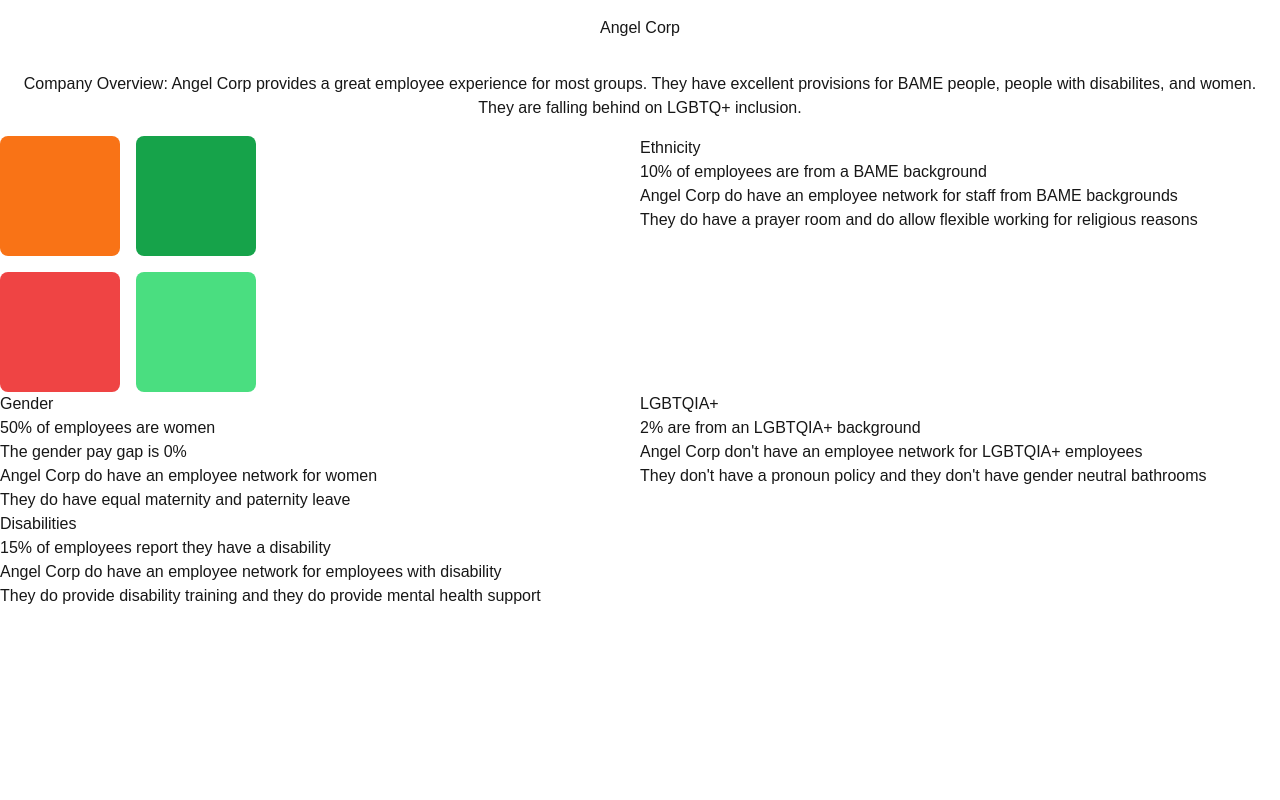
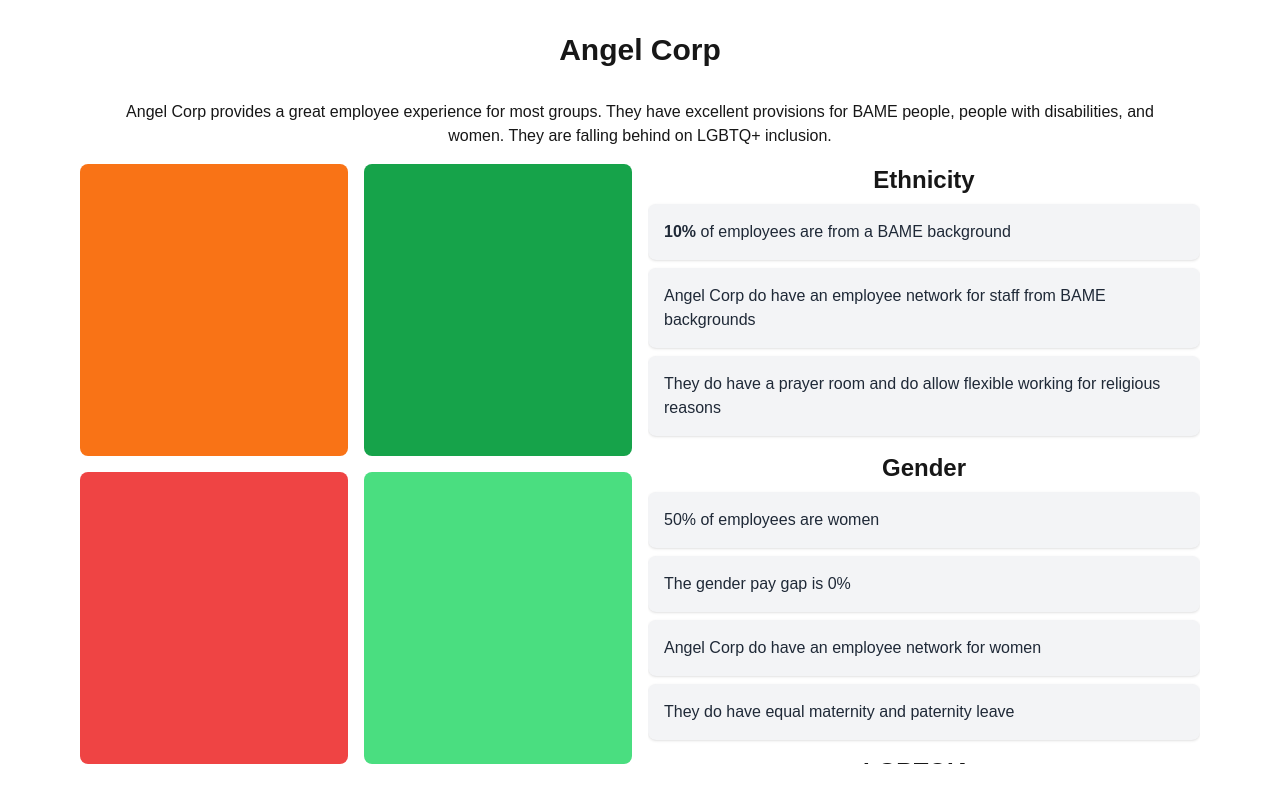
Before and after one commit to natashabuckham/dei-dashboard, a Next.js app: page /companies/1 in a window 1280 px wide. Built offline with nearby package versions, Linux system fonts and the light colour scheme.

Commit message:
style: tailwind for company page

```diff
--- a/app/companies/[id]/page.tsx
+++ b/app/companies/[id]/page.tsx
@@ -1,71 +1,159 @@
+import React from "react";
+
 const CompanyProfile = () => {
-
   const angelCorp = {
     companyName: "Angel Corp",
-    overview: "Angel Corp provides a great employee experience for most groups. They have excellent provisions for BAME people, people with disabilites, and women. They are falling behind on LGBTQ+ inclusion.",
+    overview:
+      "Angel Corp provides a great employee experience for most groups. They have excellent provisions for BAME people, people with disabilities, and women. They are falling behind on LGBTQ+ inclusion.",
     ethnicityRanking: 5,
     genderRanking: 10,
     lgbtqRanking: 2,
     disabilityRanking: 7,
-    ethnicityStats: {percentageEmployees: 10, employeeNetwork: true, prayerRoom: true, holidays: true},
-    genderStats: {percentageEmployees: 50, payGap: 0, employeeNetwork: true, equalMatPatLeave: true},
-    lgbtqStats: {percentageEmployees: 2, employeeNetwork: false, pronounPolicy: false, genderNeutralBathrooms: false},
-    disabilityStats: {percentageEmployees: 15, employeeNetwork: true, disabilityTraining: true, mentalHealthSupport: true}
-}
+    ethnicityStats: {
+      percentageEmployees: 10,
+      employeeNetwork: true,
+      prayerRoom: true,
+      holidays: true,
+    },
+    genderStats: {
+      percentageEmployees: 50,
+      payGap: 0,
+      employeeNetwork: true,
+      equalMatPatLeave: true,
+    },
+    lgbtqStats: {
+      percentageEmployees: 2,
+      employeeNetwork: false,
+      pronounPolicy: false,
+      genderNeutralBathrooms: false,
+    },
+    disabilityStats: {
+      percentageEmployees: 15,
+      employeeNetwork: true,
+      disabilityTraining: true,
+      mentalHealthSupport: true,
+    },
+  };
+
   return (
-        <div>
-            <h1 className="text-center p-4">{angelCorp.companyName}</h1>
+    <div className="max-w-6xl mx-auto p-4 min-h-screen">
+      <h1 className="text-center p-4 text-3xl font-bold">
+        {angelCorp.companyName}
+      </h1>
       <div className="text-center p-4">
-                <p>Company Overview: {angelCorp.overview}</p>
+        <p>{angelCorp.overview}</p>
       </div>
-            <div className="grid grid-cols-2">
-                <div className="houseContainer">
-                    <div className="grid grid-cols-2 gap-4 w-64 h-64">
-                        <div className="bg-orange-500 rounded-lg w-full h-full"></div>
-                        <div className="bg-green-600 rounded-lg w-full h-full"></div>
-                        <div className="bg-red-500 rounded-lg w-full h-full"></div>
-                        <div className="bg-green-400 rounded-lg w-full h-full"></div>
+
+      <div className="flex flex-col md:flex-row gap-4 h-[calc(100vh-200px)]">
+        {/* House Container */}
+        <div className="w-full md:w-1/2 h-full">
+          <div className="grid grid-cols-2 gap-4 w-full h-full">
+            <div className="bg-orange-500 rounded-lg"></div>
+            <div className="bg-green-600 rounded-lg"></div>
+            <div className="bg-red-500 rounded-lg"></div>
+            <div className="bg-green-400 rounded-lg"></div>
           </div>
         </div>
+
+        {/* Stats Section */}
+        <div className="flex flex-col space-y-4 w-full md:w-1/2 h-full overflow-y-auto">
           <div className="statsBox ethnicityStats">
-                    <h3>Ethnicity</h3>
-                    <ul>
-                        <li>{angelCorp.ethnicityStats.percentageEmployees}% of employees are from a BAME background</li>
-                        <li>{angelCorp.companyName} {angelCorp.ethnicityStats.employeeNetwork ? `do` : `don't`} have an employee network for staff from BAME backgrounds</li>
-                        <li>They {angelCorp.ethnicityStats.prayerRoom ? `do` : `don't`} have a prayer room and {angelCorp.ethnicityStats.holidays ? `do` : `don't`} allow flexible working for religious reasons</li>
+            <h3 className="text-2xl font-semibold mb-2 text-center">
+              Ethnicity
+            </h3>
+            <ul className="space-y-2">
+              <li className="bg-gray-100 text-gray-800 p-4 rounded-lg shadow">
+                <strong>
+                  {angelCorp.ethnicityStats.percentageEmployees}%{" "}
+                </strong>
+                of employees are from a BAME background
+              </li>
+              <li className="bg-gray-100 text-gray-800 p-4 rounded-lg shadow">
+                {angelCorp.companyName}{" "}
+                {angelCorp.ethnicityStats.employeeNetwork ? `do` : `don't`} have
+                an employee network for staff from BAME backgrounds
+              </li>
+              <li className="bg-gray-100 text-gray-800 p-4 rounded-lg shadow">
+                They {angelCorp.ethnicityStats.prayerRoom ? `do` : `don't`} have
+                a prayer room and{" "}
+                {angelCorp.ethnicityStats.holidays ? `do` : `don't`} allow
+                flexible working for religious reasons
+              </li>
             </ul>
           </div>
 
           <div className="statsBox genderStats">
-                    <h3>Gender</h3>
-                    <ul>
-                        <li>{angelCorp.genderStats.percentageEmployees}% of employees are women</li>
-                        <li>The gender pay gap is {angelCorp.genderStats.payGap}%</li>
-                        <li>{angelCorp.companyName} {angelCorp.genderStats.employeeNetwork ? `do` : `don't`} have an employee network for women</li>
-                        <li>They {angelCorp.genderStats.equalMatPatLeave ? `do` : `don't`} have equal maternity and paternity leave</li>
+            <h3 className="text-center text-2xl font-semibold mb-2">Gender</h3>
+            <ul className="space-y-2">
+              <li className="bg-gray-100 text-gray-800 p-4 rounded-lg shadow">
+                {angelCorp.genderStats.percentageEmployees}% of employees are
+                women
+              </li>
+              <li className="bg-gray-100 text-gray-800 p-4 rounded-lg shadow">
+                The gender pay gap is {angelCorp.genderStats.payGap}%
+              </li>
+              <li className="bg-gray-100 text-gray-800 p-4 rounded-lg shadow">
+                {angelCorp.companyName}{" "}
+                {angelCorp.genderStats.employeeNetwork ? `do` : `don't`} have an
+                employee network for women
+              </li>
+              <li className="bg-gray-100 text-gray-800 p-4 rounded-lg shadow">
+                They {angelCorp.genderStats.equalMatPatLeave ? `do` : `don't`}{" "}
+                have equal maternity and paternity leave
+              </li>
             </ul>
           </div>
 
           <div className="statsBox lgbtqStats">
-                    <h3>LGBTQIA+</h3>
-                    <ul>
-                        <li>{angelCorp.lgbtqStats.percentageEmployees}% are from an LGBTQIA+ background</li>
-                        <li>{angelCorp.companyName} {angelCorp.lgbtqStats.employeeNetwork ? `do` : `don't`} have an employee network for LGBTQIA+ employees</li>
-                        <li>They {angelCorp.lgbtqStats.pronounPolicy ? `do` : `don't`} have a pronoun policy and they {angelCorp.lgbtqStats.genderNeutralBathrooms ? `do` : `don't`} have gender neutral bathrooms</li>
+            <h3 className="text-center text-2xl font-semibold mb-2">
+              LGBTQIA+
+            </h3>
+            <ul className="space-y-2">
+              <li className="bg-gray-100 text-gray-800 p-4 rounded-lg shadow">
+                {angelCorp.lgbtqStats.percentageEmployees}% are from an LGBTQIA+
+                background
+              </li>
+              <li className="bg-gray-100 text-gray-800 p-4 rounded-lg shadow">
+                {angelCorp.companyName}{" "}
+                {angelCorp.lgbtqStats.employeeNetwork ? `do` : `don't`} have an
+                employee network for LGBTQIA+ employees
+              </li>
+              <li className="bg-gray-100 text-gray-800 p-4 rounded-lg shadow">
+                They {angelCorp.lgbtqStats.pronounPolicy ? `do` : `don't`} have
+                a pronoun policy and they{" "}
+                {angelCorp.lgbtqStats.genderNeutralBathrooms ? `do` : `don't`}{" "}
+                have gender neutral bathrooms
+              </li>
             </ul>
           </div>
 
           <div className="statsBox disabilityStats">
-                    <h3>Disabilities</h3>
-                    <ul>
-                        <li>{angelCorp.disabilityStats.percentageEmployees}% of employees report they have a disability</li>
-                        <li>{angelCorp.companyName} {angelCorp.disabilityStats.employeeNetwork ? `do` : `don't`} have an employee network for employees with disability</li>
-                        <li>They {angelCorp.disabilityStats.disabilityTraining ? `do` : `don't`} provide disability training and they {angelCorp.disabilityStats.mentalHealthSupport ? `do` : `don't`} provide mental health support</li>
+            <h3 className="text-center text-2xl font-semibold mb-2">
+              Disabilities
+            </h3>
+            <ul className="space-y-2">
+              <li className="bg-gray-100 text-gray-800 p-4 rounded-lg shadow">
+                {angelCorp.disabilityStats.percentageEmployees}% of employees
+                report they have a disability
+              </li>
+              <li className="bg-gray-100 text-gray-800 p-4 rounded-lg shadow">
+                {angelCorp.companyName}{" "}
+                {angelCorp.disabilityStats.employeeNetwork ? `do` : `don't`}{" "}
+                have an employee network for employees with disabilities
+              </li>
+              <li className="bg-gray-100 text-gray-800 p-4 rounded-lg shadow">
+                They{" "}
+                {angelCorp.disabilityStats.disabilityTraining ? `do` : `don't`}{" "}
+                provide disability training and they{" "}
+                {angelCorp.disabilityStats.mentalHealthSupport ? `do` : `don't`}{" "}
+                provide mental health support
+              </li>
             </ul>
           </div>
         </div>
       </div>
-    )
-}
+    </div>
+  );
+};
 
 export default CompanyProfile;
```
Lines whose indentation alone changed are shown as unchanged.
